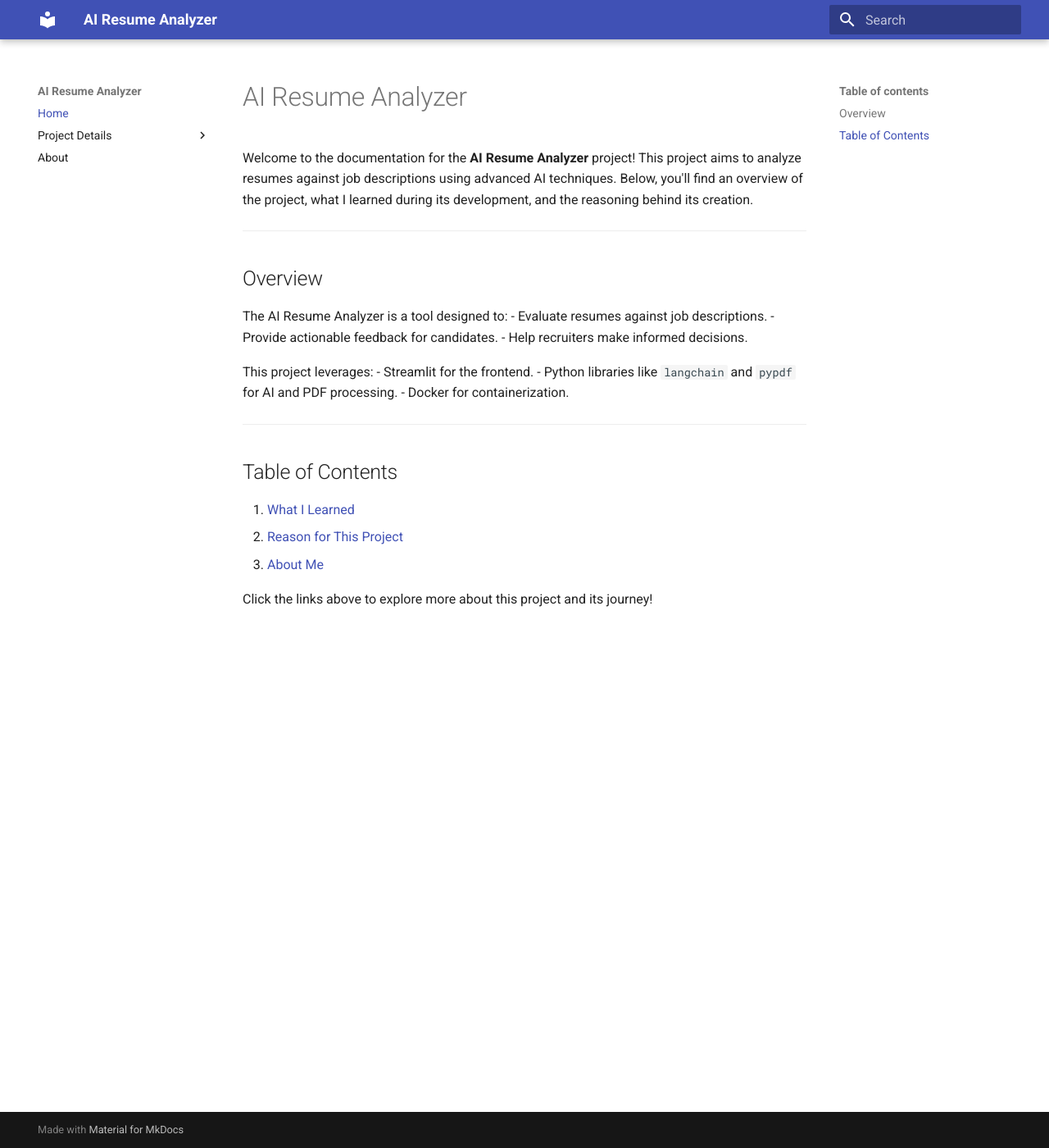
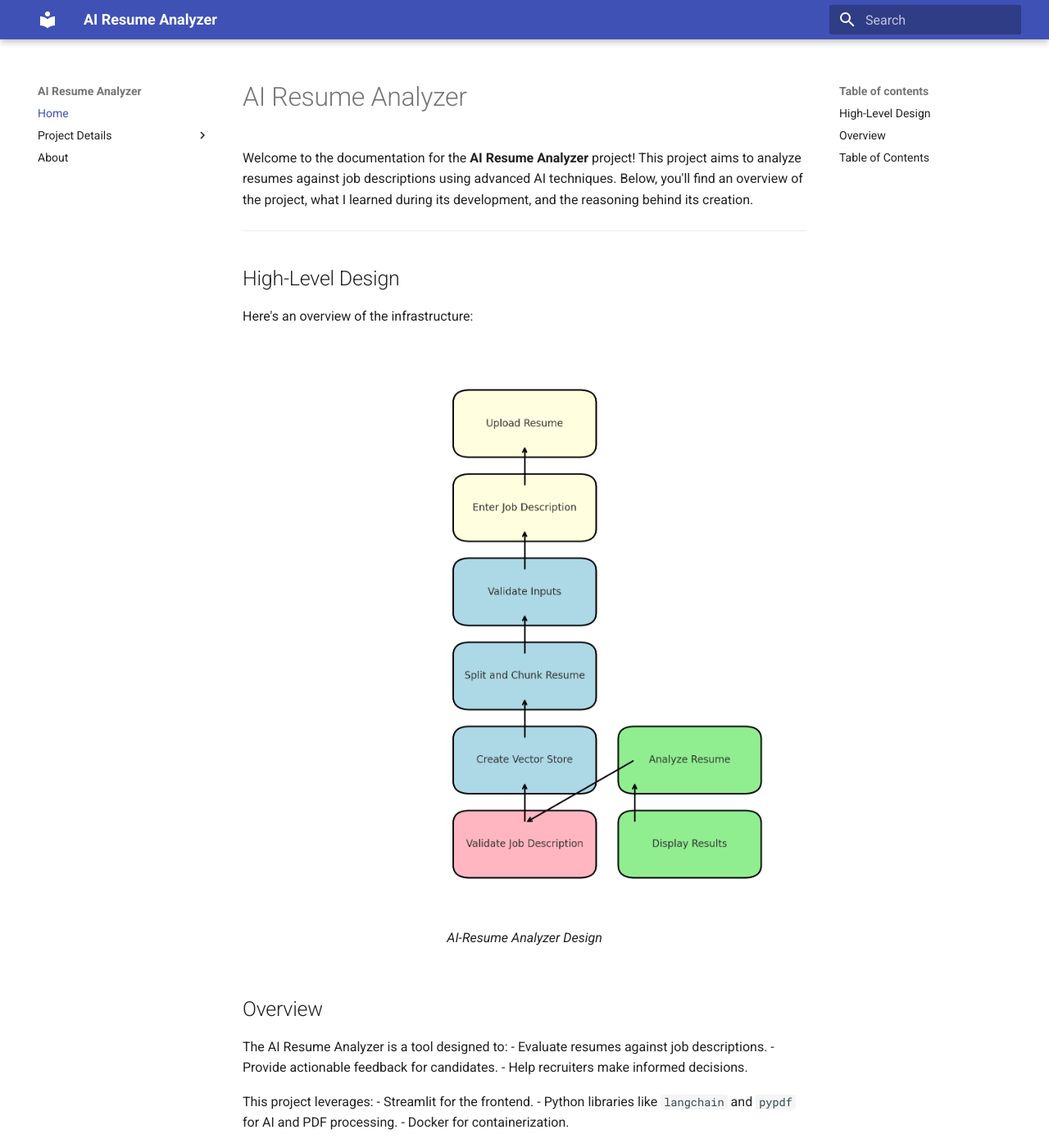
Before and after one commit to kvncampos/AI-Resume-Analyzer, an MkDocs documentation site: the page built from docs/index.md, in a window 1280 px wide and 1400 px high. Shown: the whole window at 82% size. Built offline with MkDocs 1.6.1 and Material for MkDocs 9.7.7, drawn with Linux system fonts in a browser that asks for light colours.

Commit message:
added mkdocs

```diff
--- a/docs/index.md
+++ b/docs/index.md
@@ -3,6 +3,14 @@
 Welcome to the documentation for the **AI Resume Analyzer** project! This project aims to analyze resumes against job descriptions using advanced AI techniques. Below, you'll find an overview of the project, what I learned during its development, and the reasoning behind its creation.
 
 ---
+## High-Level Design
+
+Here's an overview of the infrastructure:
+
+![High-Level Design Overview](assets/diagram.png){ loading=lazy }
+/// caption
+AI-Resume Analyzer Design
+///
 
 ## Overview
 
@@ -24,4 +32,5 @@ This project leverages:
 2. [Reason for This Project](reason-for-project.md)
 3. [About Me](about.md)
 
+
 Click the links above to explore more about this project and its journey!
--- a/mkdocs.yml
+++ b/mkdocs.yml
@@ -1,5 +1,7 @@
 site_name: AI Resume Analyzer
-site_url: https://localhost:8000
+repo_name: kvncampos/AI-Resume-Analyzer
+docs_dir: docs/
+site_author: Kevin Campos
 site_description: An overview and documentation of the AI Resume Analyzer project
 theme:
   name: material
@@ -12,7 +14,33 @@ nav:
   - Project Details:
       - What I Learned: what-i-learned.md
       - Reason for This Project: reason-for-project.md
+      - LLM Overview: llm_overview.md
   - About: about.md
 markdown_extensions:
   - toc:
       permalink: true
+  - attr_list
+  - md_in_html
+  - pymdownx.blocks.caption
+  - def_list
+  - admonition
+  - pymdownx.details
+  - pymdownx.inlinehilite
+  - pymdownx.snippets
+  - tables
+  - pymdownx.superfences:
+      custom_fences:
+        - name: mermaid
+          class: mermaid
+          format: !!python/name:pymdownx.superfences.fence_code_format
+  - pymdownx.highlight:
+      anchor_linenums: true
+      line_spans: __span
+      pygments_lang_class: true
+  - pymdownx.tasklist:
+      custom_checkbox: true
+  - pymdownx.tabbed:
+      alternate_style: true
+  - pymdownx.emoji:
+      emoji_index: !!python/name:material.extensions.emoji.twemoji
+      emoji_generator: !!python/name:material.extensions.emoji.to_svg
```
Also changed, not shown: docs/llm_overview.md (added, +170 -0 lines), docs/assets/diagram.png (added), 1 other file.
